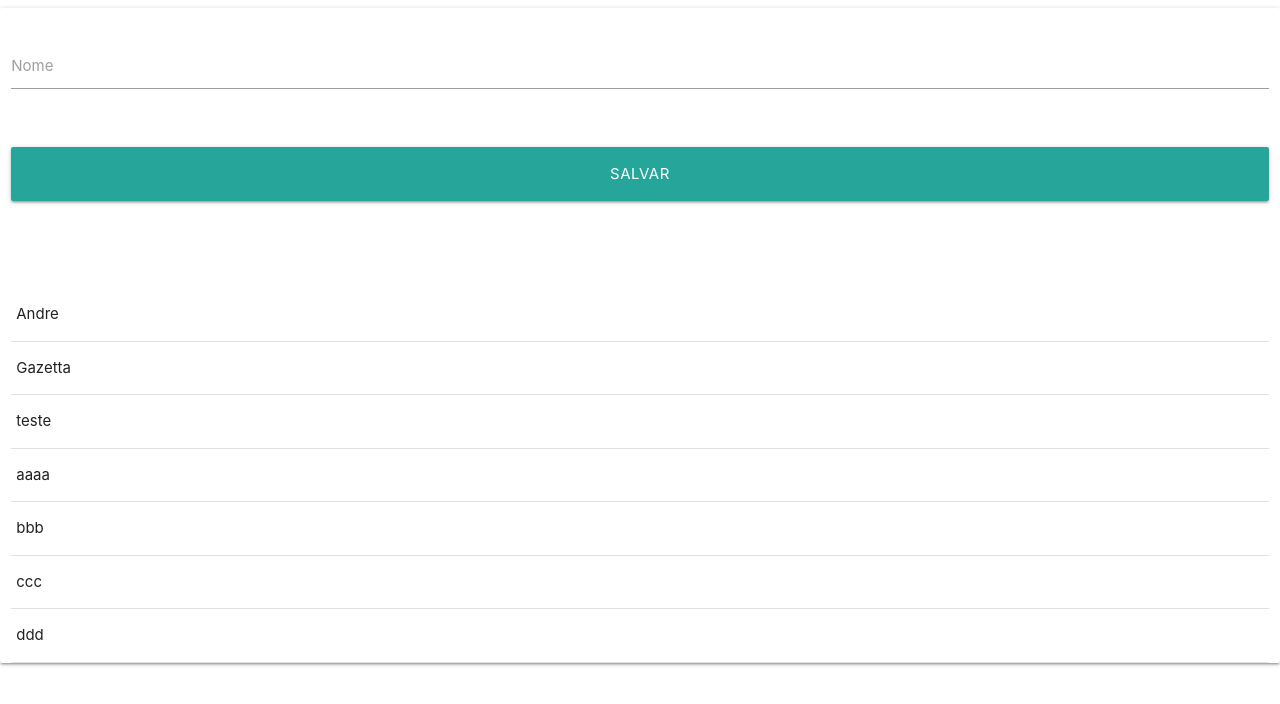
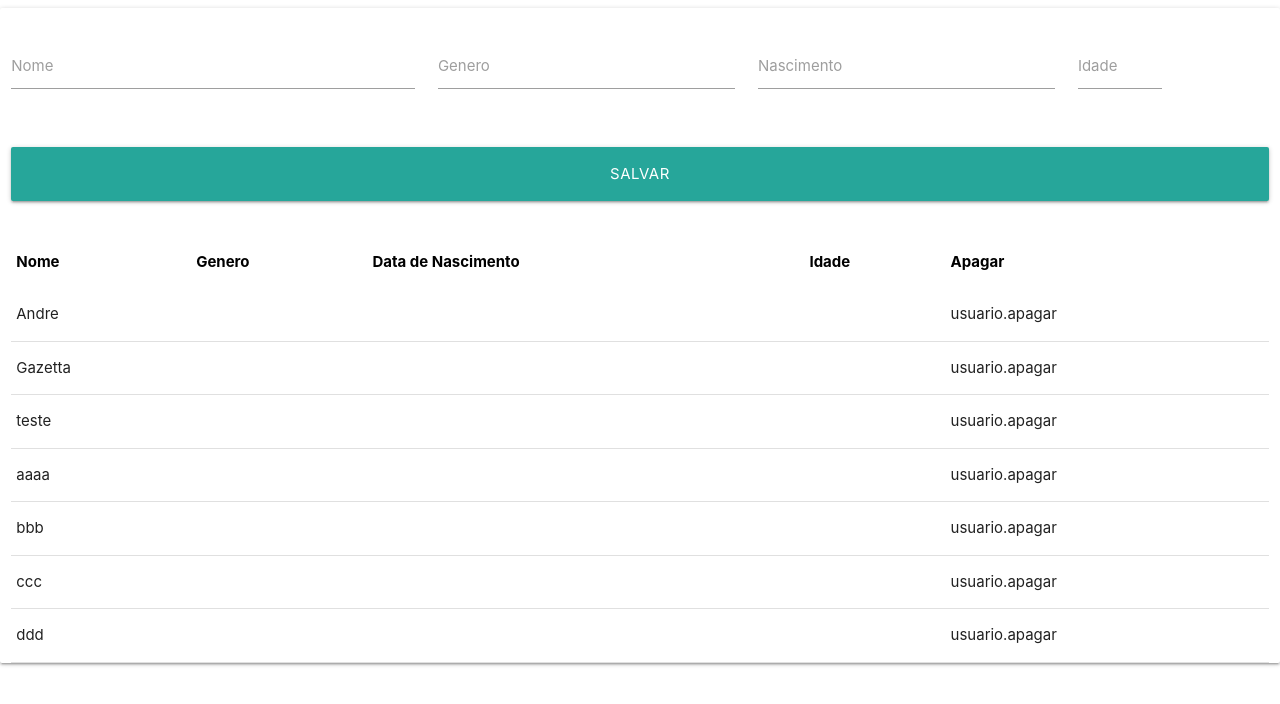
Before and after one commit to egazetta/agenda-frontend-angular, an Angular app: page / in a window 1280 px wide. Shown: the top 704 px of the page. Built offline with nearby package versions, Linux system fonts and the light colour scheme; data requests are answered from the project's data file.

Commit message:
adicionados os campos genero, idade e nascimento

```diff
--- a/angular.json
+++ b/angular.json
@@ -1,5 +1,8 @@
 {
   "$schema": "./node_modules/@angular/cli/lib/config/schema.json",
+  "cli": {
+    "analytics": false
+  },
   "version": 1,
   "newProjectRoot": "projects",
   "projects": {
--- a/src/_models/usuario.ts
+++ b/src/_models/usuario.ts
@@ -1,4 +1,8 @@
 export class Usuario {
     _id: string;
     nome: string;
+    nasc: string;
+    genero: string;
+    idade: string;
+    apagar: boolean;
 }
--- a/src/_services/usuario.service.ts
+++ b/src/_services/usuario.service.ts
@@ -14,6 +14,10 @@ export class UsuarioService {
         return this.http.post(environment.apiUrl + '/usuario', usuario);
     }
 
+    delete(usuario: Usuario) {
+        return this.http.delete(environment.apiUrl + '/usuario');
+    }
+
 
     list() {
         return this.http.get<any>(environment.apiUrl + '/usuario');
--- a/src/index.html
+++ b/src/index.html
@@ -1,5 +1,5 @@
 <!doctype html>
-<html lang="en">
+<html lang="pt-br">
 <head>
   <meta charset="utf-8">
   <title>Agenda</title>
--- /dev/null
+++ b/src/usuarios/usuarios.component.css
@@ -0,0 +1,14 @@
+.button{
+    background-color: transparent;
+    border-color: transparent;
+}
+.button:hover{
+    color: #F00;
+}
+.button:active{
+    motion-rotation: 90deg;
+    transition: .5s;
+}
+th {
+    color: #000;
+}
--- a/src/usuarios/usuarios.component.html
+++ b/src/usuarios/usuarios.component.html
@@ -5,10 +5,21 @@
         <div class="row">
         </div>
         <div class="row">
-          <div class="input-field col s12">
-
-            <input class="validate" id="nome"  type="text" name="nome " [(ngModel)]="usuario.nome">
+          <div class="input-field col s4">
+            <input type="text" class="validate" id="nome" name="nome " [(ngModel)]="usuario.nome">
             <label for="nome" data-error="wrong" data-success="right">Nome</label>
+          </div>
+          <div class="input-field col s3">
+            <input type="text" class="validate" id="genero" name="genero " [(ngModel)]="usuario.genero">
+            <label for="genero" data-error="wrong" data-success="right">Genero</label>
+          </div>
+          <div class="input-field col s3">
+            <input type="text" class="validate" id="nasc" name="nasc " [(ngModel)]="usuario.nasc">
+            <label for="nasc" data-error="wrong" data-success="right">Nascimento</label>
+          </div>
+          <div class="input-field col s1">
+          <input type="text" class="validate" id="idade" name="idade " [(ngModel)]="usuario.idade">
+            <label for="idade" data-error="wrong" data-success="right">Idade</label>
           </div>
         </div>
         <div class="row">
@@ -26,13 +37,37 @@
                     <th>
                         Nome
                     </th>
+                    <th>
+                      Genero
+                    </th>
+                    <th>
+                      Data de Nascimento
+                    </th>
+                    <th>
+                        Idade
+                    </th>
+                    <th>
+                      Apagar
+                    </th>
                 </thead>
                 <tbody *ngIf="usuarios" ngClass="table-black">
                     <tr *ngFor="let usuario of usuarios">
-                        <td>
-                            <div>{{ usuario.nome }}</div>
-                        </td>
-                    </tr>
+                      <td>
+                        <div>{{ usuario.nome }}</div>
+                    </td>
+                    <td>
+                      <div>{{ usuario.genero }}</div>
+                    </td>
+                    <td>
+                      <div>{{ usuario.nasc }}</div>
+                    </td>
+                    <td>
+                      <div>{{ usuario.idade }}</div>
+                    </td>
+                    <td>
+                      <div class="button">usuario.apagar</div>
+                    </td>
+                  </tr>
                 </tbody>
             </table>
         </div>
--- a/src/usuarios/usuarios.component.ts
+++ b/src/usuarios/usuarios.component.ts
@@ -4,7 +4,8 @@ import { UsuarioService } from "../_services";
 import { Usuario } from '../_models';
 @Component({
     selector: 'app-usuario',
-    templateUrl: 'usuarios.component.html'
+    templateUrl: 'usuarios.component.html',
+    styleUrls: ['./usuarios.component.css']
 
 })
 export class UsuariosComponent implements OnInit {
@@ -33,8 +34,19 @@ export class UsuariosComponent implements OnInit {
               console.log(error);
           });
     }
+    // funcao apagar a ser verificada
+    apagar(){
+      this.usuarioService.delete(this.usuario).subscribe(
+          data => {
+            this.listarUsuarios();
+            this.usuario = new Usuario();
+          },
+          error => {
+            console.log(error);
+        });
+  }
 
-    listarUsuarios(){
+  listarUsuarios(){
         this.usuarioService.list().subscribe(
           data => {
             this.usuarios = data
```
Also changed, not shown: 1 other file (tests, documents, lock files or other folders).
